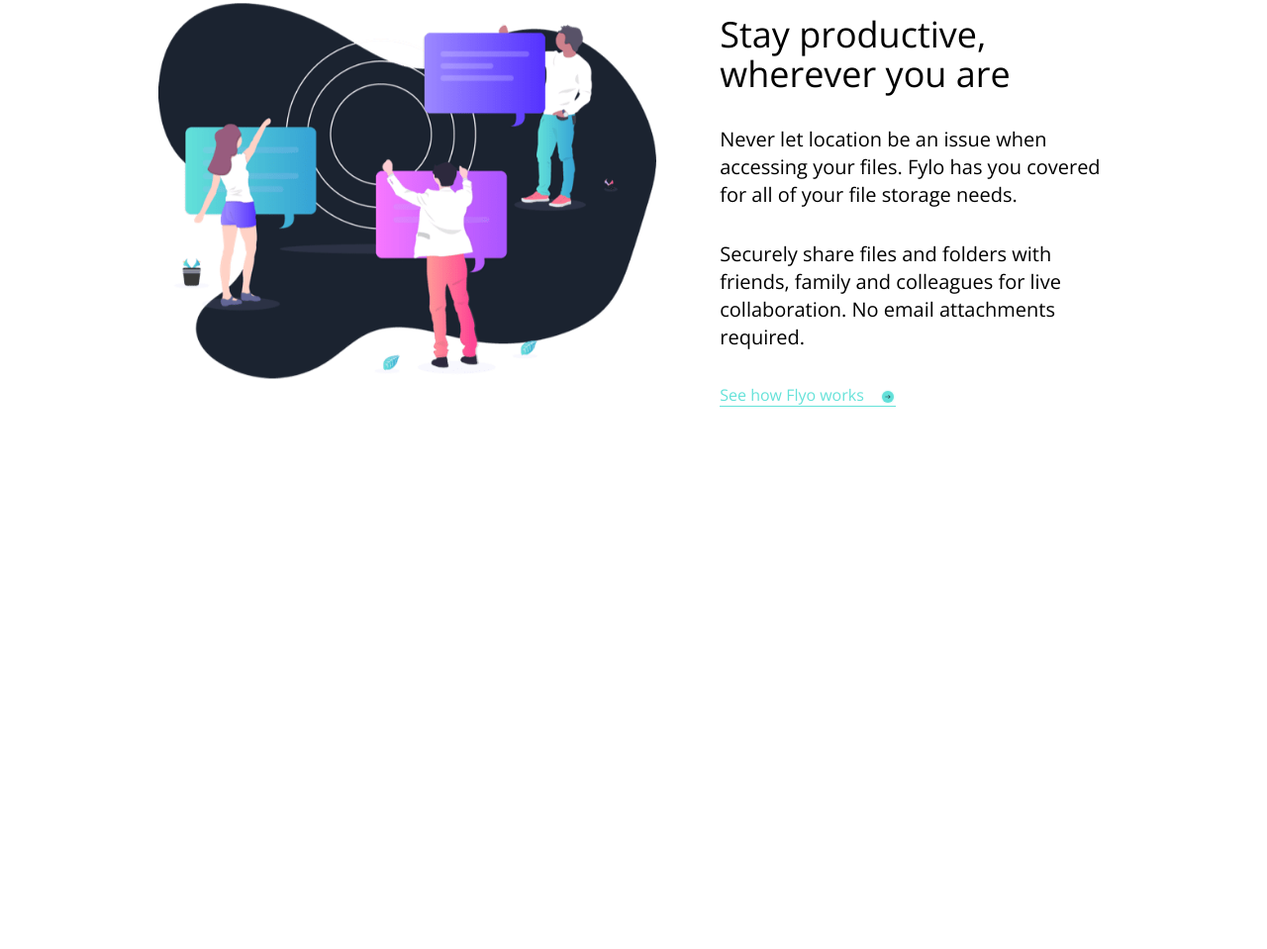
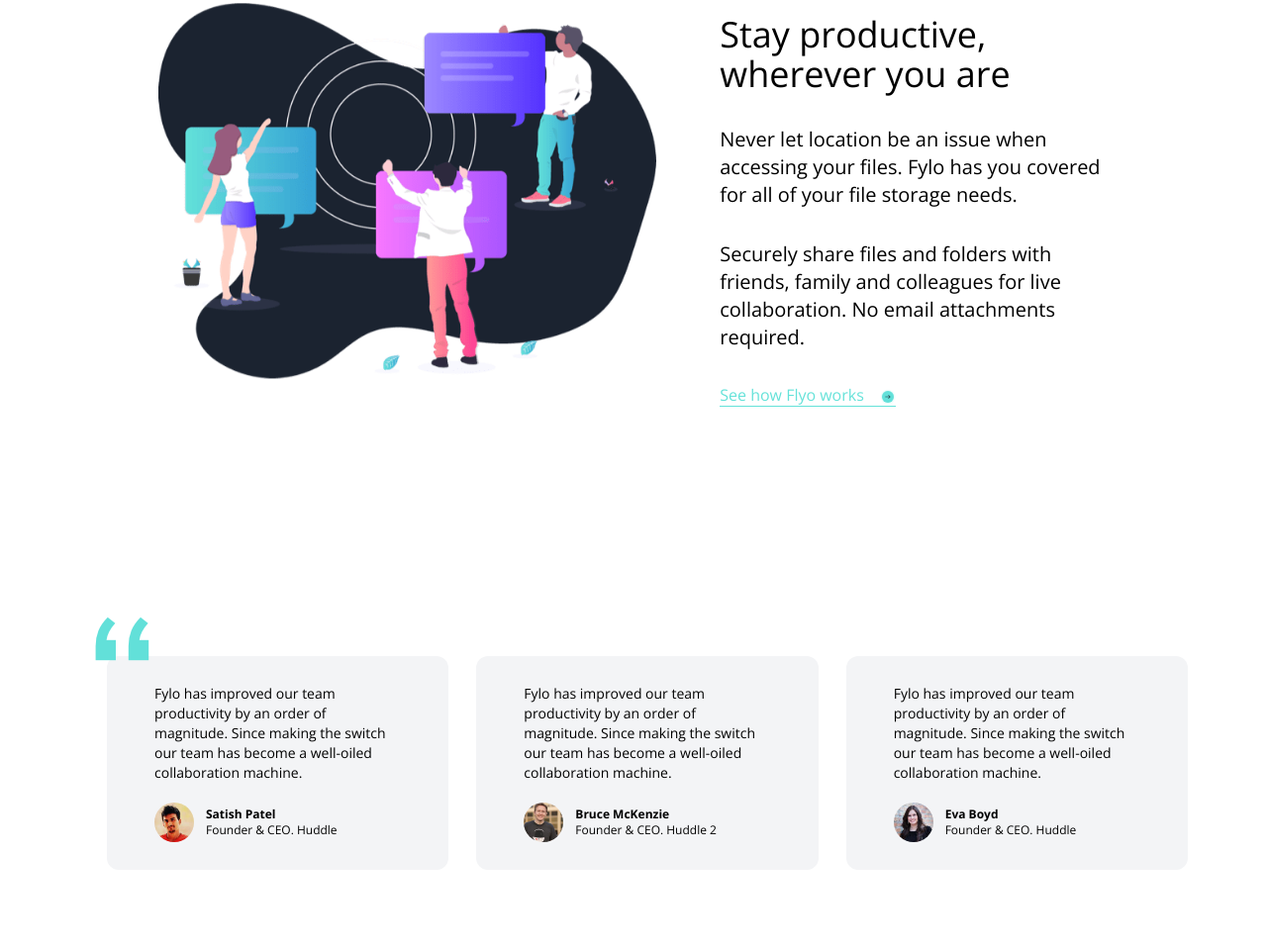
Before and after one commit to azoozalharte/fylo, a website: page index.html in a window 1280 px wide. Shown: the part 2015-2974 px from the top of the page at 99% size. Before the commit the page ends 2598 px from the top, so only its background shows below. Drawn offline with nearby package versions, Linux system fonts and the light colour scheme.

Commit message:
testimonials section

```diff
--- a/index.html
+++ b/index.html
@@ -145,7 +145,7 @@
     <!-- Productive Section-->
     <section class="bg-white dark:bg-darkBlue">
       <div
-        class="container flex flex-col items-center mx-auto p-20 md:p-40 md:flex-row md:space-x-16"
+        class="container flex flex-col items-center mx-auto px-10 lg:p-40 pt-24 pb-32 md:flex-row md:space-x-16"
       >
         <div class="md:1/2">
           <img
@@ -158,11 +158,11 @@
           <p class="max-w-sm text-4xl font-medium">
             Stay productive, wherever you are
           </p>
-          <p class="min-w-md text-xl font-thin">
+          <p class="text-xl font-thin">
             Never let location be an issue when accessing your files. Fylo has
             you covered for all of your file storage needs.
           </p>
-          <p class="min-w-md text-xl font-thin">
+          <p class="text-xl font-thin">
             Securely share files and folders with friends, family and colleagues
             for live collaboration. No email attachments required.
           </p>
@@ -175,5 +175,65 @@
         </div>
       </div>
     </section>
+
+    <!-- Testimonials Section -->
+    <section class="bg-white dark:bg-darkBlue">
+      <div
+        class="flex relative flex-col md:flex-row space-y-10 md:space-x-7 md:space-y-0 justify-center items-center p-20"
+      >
+        <!-- card num 1 -->
+        <img src="img/bg-quotes.png" alt="" class="absolute top-10 left-24" />
+        <div
+          class="flex flex-col space-y-5 bg-gray-100 dark:bg-darkBlue3 px-12 py-7 rounded-xl"
+        >
+          <p class="max-w-xs text-sm">
+            Fylo has improved our team productivity by an order of magnitude.
+            Since making the switch our team has become a well-oiled
+            collaboration machine.
+          </p>
+          <div class="flex space-x-3 items-center">
+            <img src="img/profile-1.jpg" alt="" class="h-10 rounded-full" />
+            <div class="text-xs">
+              <p class="font-bold">Satish Patel</p>
+              <p>Founder & CEO. Huddle</p>
+            </div>
+          </div>
+        </div>
+        <!-- card num 2 -->
+        <div
+          class="flex flex-col space-y-5 bg-gray-100 dark:bg-darkBlue3 px-12 py-7 rounded-xl"
+        >
+          <p class="max-w-xs text-sm">
+            Fylo has improved our team productivity by an order of magnitude.
+            Since making the switch our team has become a well-oiled
+            collaboration machine.
+          </p>
+          <div class="flex space-x-3 items-center">
+            <img src="img/profile-2.jpg" alt="" class="h-10 rounded-full" />
+            <div class="text-xs">
+              <p class="font-bold">Bruce McKenzie</p>
+              <p>Founder & CEO. Huddle 2</p>
+            </div>
+          </div>
+        </div>
+        <!-- card num 3 -->
+        <div
+          class="flex flex-col space-y-5 bg-gray-100 dark:bg-darkBlue3 px-12 py-7 rounded-xl"
+        >
+          <p class="max-w-xs text-sm">
+            Fylo has improved our team productivity by an order of magnitude.
+            Since making the switch our team has become a well-oiled
+            collaboration machine.
+          </p>
+          <div class="flex space-x-3 items-center">
+            <img src="img/profile-3.jpg" alt="" class="h-10 rounded-full" />
+            <div class="text-xs">
+              <p class="font-bold">Eva Boyd</p>
+              <p>Founder & CEO. Huddle</p>
+            </div>
+          </div>
+        </div>
+      </div>
+    </section>
   </body>
 </html>
```
Also changed, not shown: css/style.css.
